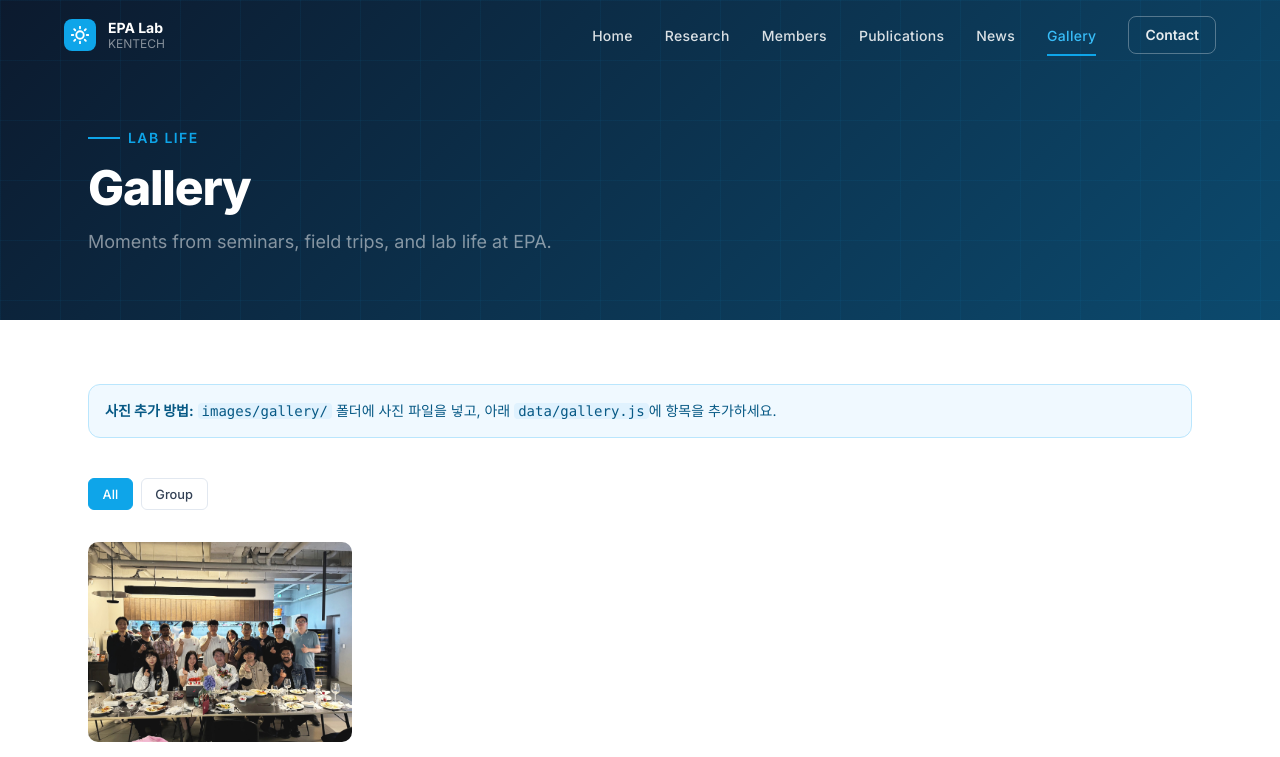
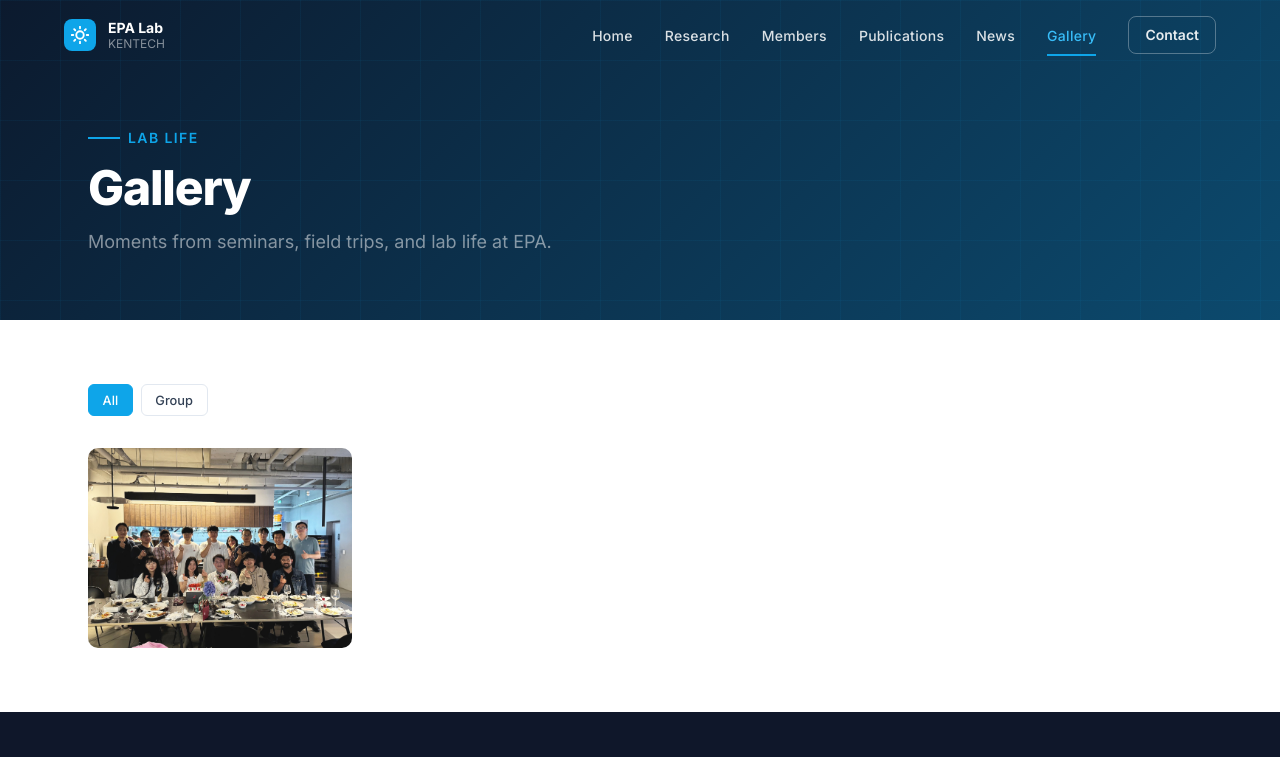
Before and after one commit to joechaeik/epa-homepage, a plain HTML site: page gallery.html in a window 1280 px wide. Shown: the top 757 px of the page. Drawn offline with nearby package versions, Linux system fonts and the light colour scheme.

Commit message:
Remove gallery hint box from gallery page
Co-Authored-By: Claude Sonnet 4.6 <noreply@anthropic.com>

```diff
--- a/gallery.html
+++ b/gallery.html
@@ -65,11 +65,6 @@
 <!-- GALLERY GRID -->
 <section class="py-16 bg-white">
   <div class="max-w-6xl mx-auto px-6">
-
-    <!-- How to add photos note -->
-    <div class="bg-sky-50 border border-sky-200 rounded-xl p-4 mb-10 text-sm text-sky-800 reveal">
-      <strong>사진 추가 방법:</strong> <code class="bg-sky-100 px-1 rounded">images/gallery/</code> 폴더에 사진 파일을 넣고, 아래 <code class="bg-sky-100 px-1 rounded">data/gallery.js</code>에 항목을 추가하세요.
-    </div>
 
     <!-- Category filter -->
     <div id="gallery-tabs" class="flex flex-wrap gap-2 mb-8 reveal"><!-- JS --></div>
```
